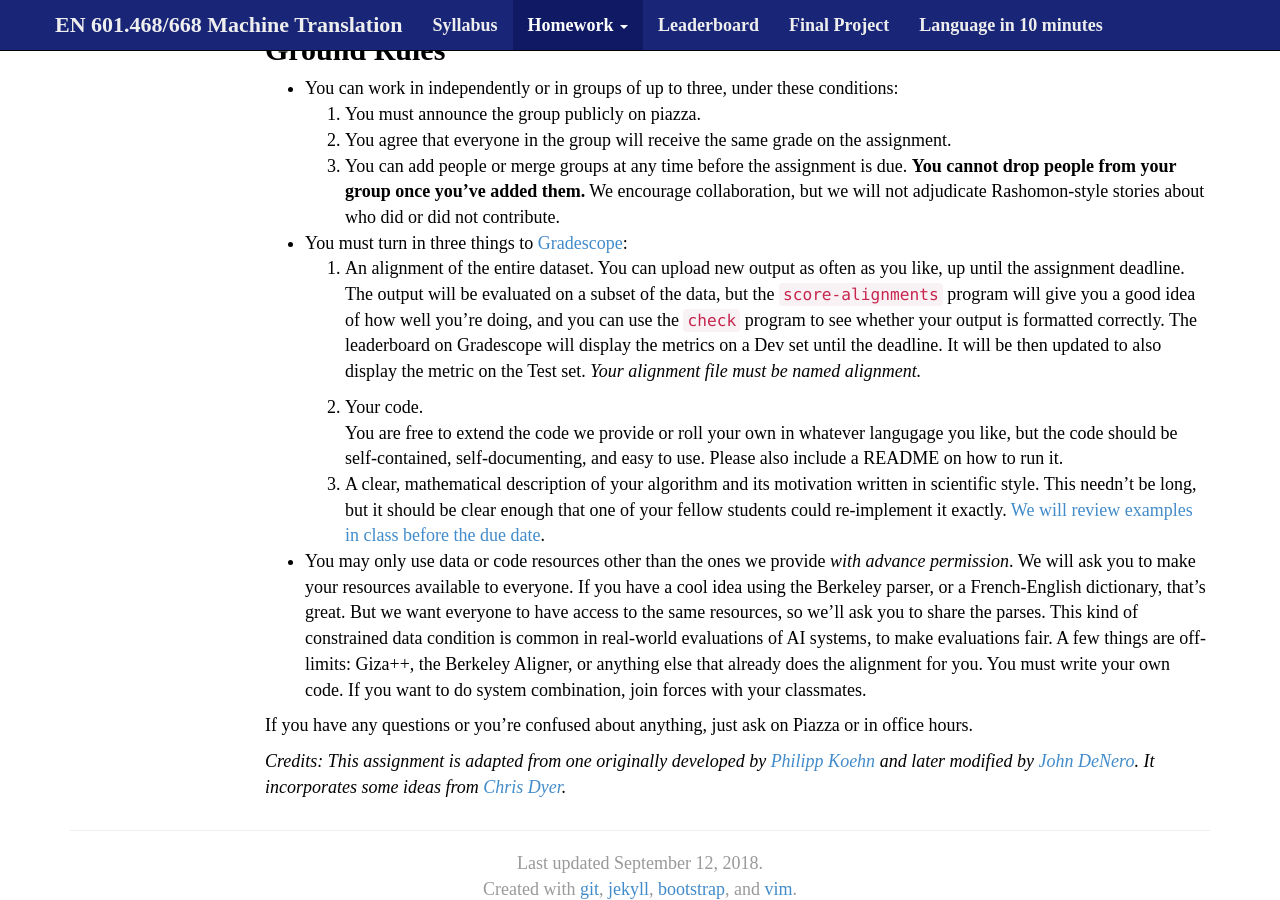
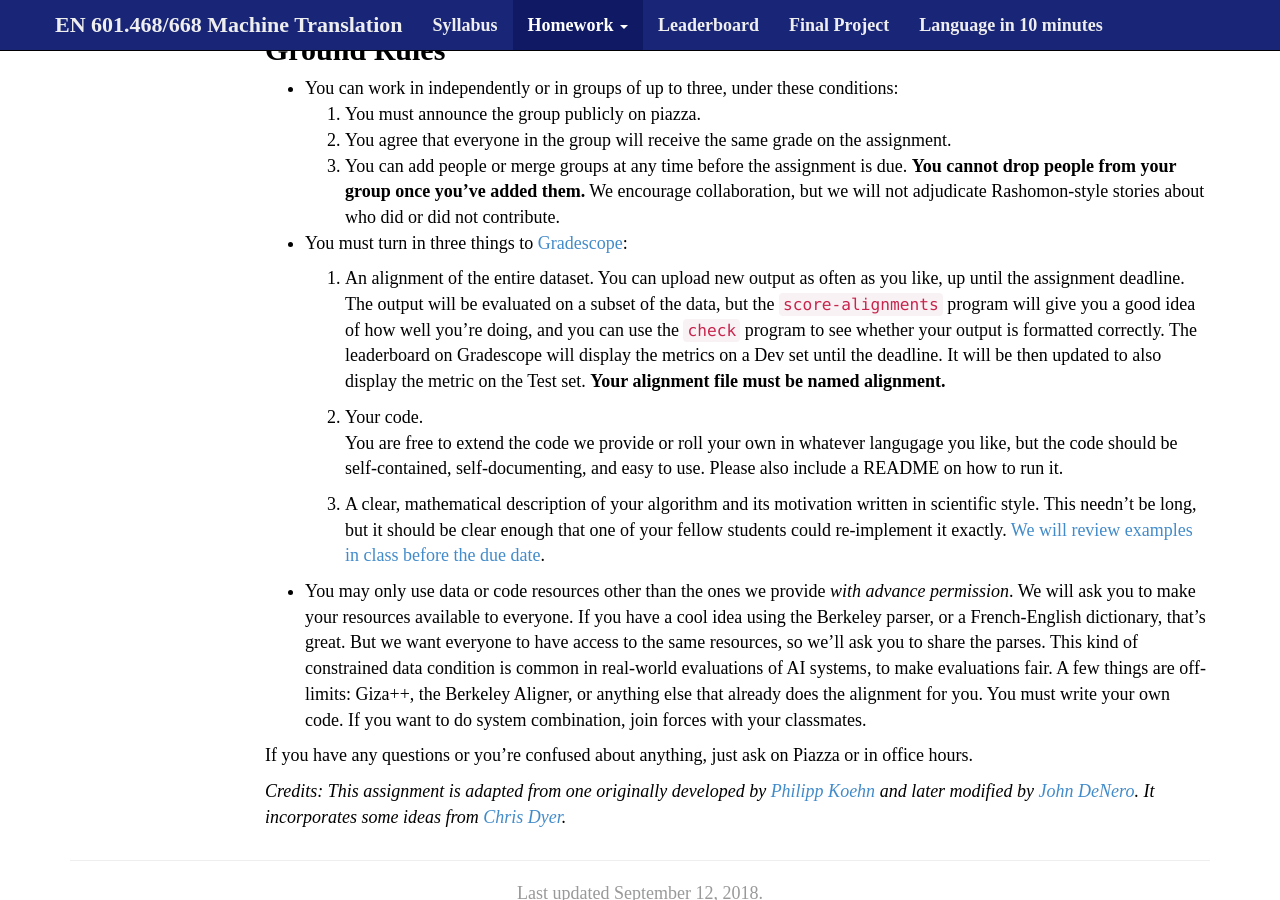
Before and after one commit to mt-class/jhu, a Jekyll site: the page built from hw1.md, in a window 1280 px wide and 900 px high, scrolled down 2277 px. Built offline with Jekyll 4.4.1, drawn with Linux system fonts in a browser that asks for light colours; nearby versions of some CDN libraries; some web fonts are replaced; formulas are drawn with MathJax 3.

Commit message:
clarifying hw1

```diff
--- a/hw1.md
+++ b/hw1.md
@@ -162,19 +162,22 @@
   We encourage collaboration, but we will not adjudicate Rashomon-style
   stories about who did or did not contribute.
 * You must turn in three things to [Gradescope](https://www.gradescope.com/):
-  1. An alignment of the entire dataset. You can upload new output as often
-     as you like, up until the assignment deadline. The output will be evaluated
+
+  1. An alignment of the entire dataset.
+  You can upload new output as often as you like, up until the assignment deadline. The output will be evaluated
      on a subset of the data, but the `score-alignments` program will give you a good
      idea of how well you're doing, and you can use the `check` program
      to see whether your output is formatted correctly. The leaderboard on Gradescope will display the metrics on a Dev set until the deadline. It will be then updated to also display the metric on the Test set.
-     *Your alignment file must be named alignment.*
+     **Your alignment file must be named alignment.**
 
   1. Your code.
      You are free to extend the code we provide or roll your own in whatever
      langugage you like, but the code should be self-contained,
      self-documenting, and easy to use. Please also include a README on how to run it.
+
   1. A clear, mathematical description of your algorithm and its motivation
-     written in scientific style. This needn't be long, but it should be
+     written in scientific style.
+      This needn't be long, but it should be
      clear enough that one of your fellow students could re-implement it
      exactly. [We will review examples in class before the due date](hw-writing-exercise.html).
 * You may only use data or code resources other than the ones we
```
